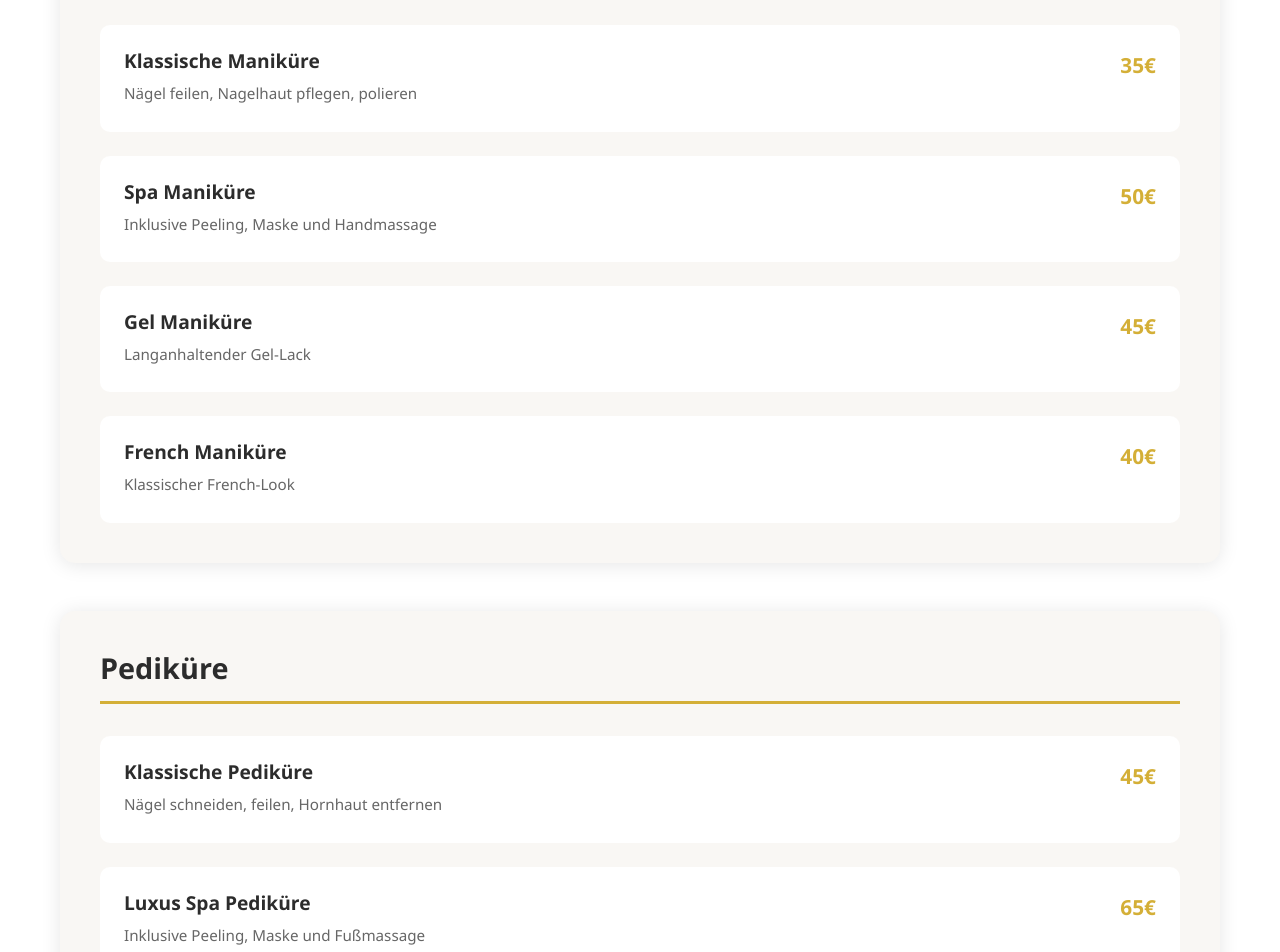
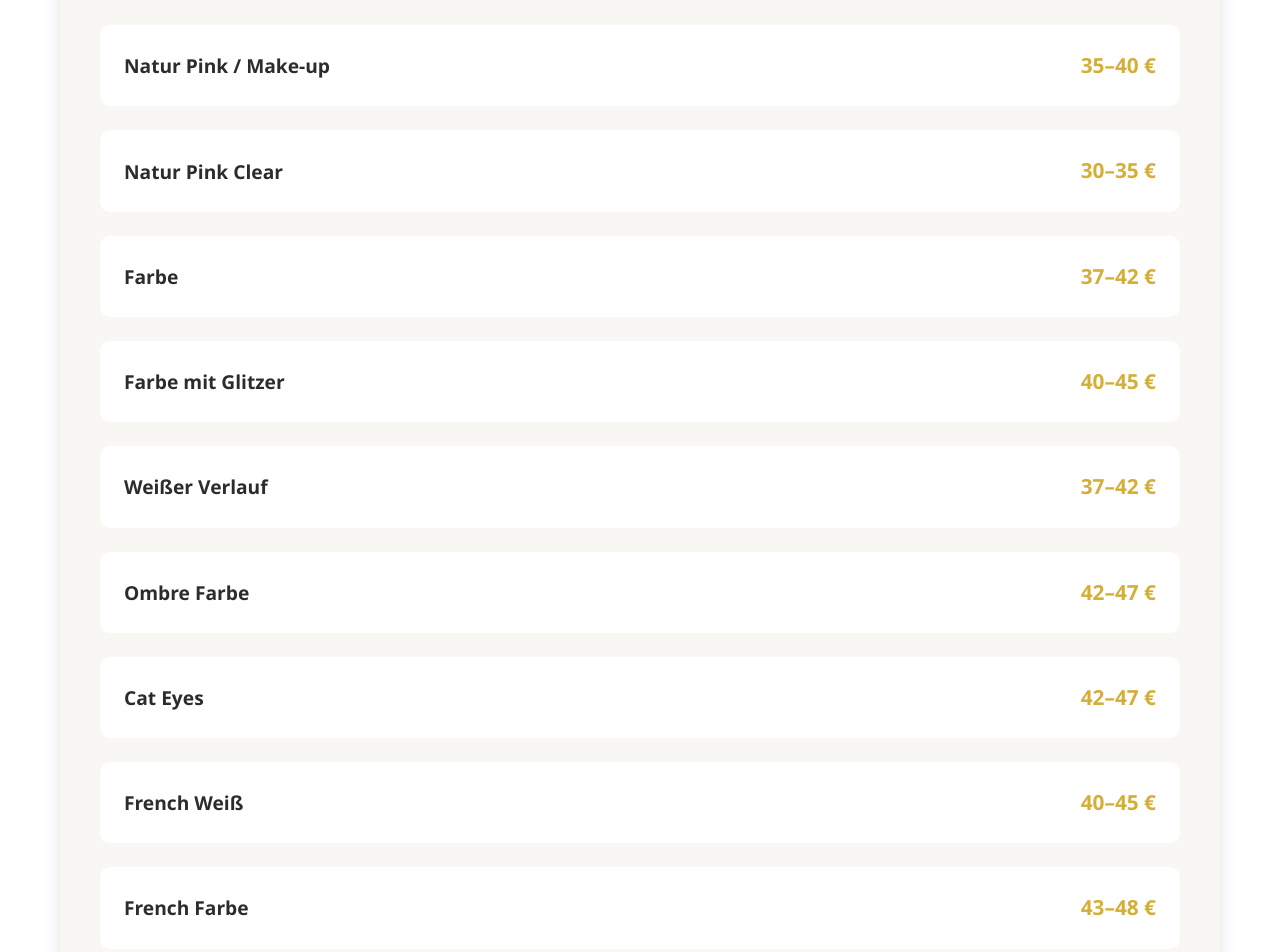
Before and after one commit to frontwebil/luxury-usa-nails, a React (Vite) app: page /prices in a window 1280 px wide. Shown: the part 480-1432 px from the top of the page. Built offline with nearby package versions, Linux system fonts and the light colour scheme.

Commit message:
Price update + translations

```diff
--- a/src/App.css
+++ b/src/App.css
@@ -637,7 +637,7 @@
 .price-item {
   display: flex;
   justify-content: space-between;
-  align-items: flex-start;
+  align-items: center;
   gap: 2rem;
   padding: 1.5rem;
   background: var(--white);
@@ -657,7 +657,6 @@
 .price-item-info h4 {
   font-size: 1.2rem;
   color: var(--dark-color);
-  margin-bottom: 0.5rem;
 }
 
 .price-item-info p {
--- a/src/pages/PricesPage.jsx
+++ b/src/pages/PricesPage.jsx
@@ -6,62 +6,58 @@ export default function PricesPage() {
 
   const serviceCategories = [
     {
+      key: "modelage",
+      services: [
+        "naturPinkMakeup",
+        "naturPinkClear",
+        "farbe",
+        "farbeMitGlitzer",
+        "weisserVerlauf",
+        "ombreFarbe",
+        "catEyes",
+        "frenchWeiss",
+        "frenchFarbe",
+        "chromAddon",
+      ],
+    },
+    {
       key: "manicure",
-      services: [
-        "classicManicure",
-        "spaManicure",
-        "gelManicure",
-        "frenchManicure",
-      ],
+      services: ["manikuere", "manikuereMitShellac", "nurShellac"],
     },
     {
       key: "pedicure",
       services: [
-        "classicPedicure",
-        "luxurySpaPedicure",
-        "gelPedicure",
-        "frenchPedicure",
+        "nurPedikuere",
+        "pedikuereMitFarbe",
+        "pedikuereMitFrench",
+        "pedikuereMitAcryl",
+        "nurShellacFuesse",
       ],
-    },
-    {
-      key: "extensions",
-      services: ["acrylicNew", "acrylicRefill", "gelNew", "gelRefill"],
-    },
-    {
-      key: "nailArt",
-      services: [
-        "simpleDesign",
-        "complexDesign",
-        "premiumNailArt",
-        "rhinestones",
-      ],
-    },
-    {
-      key: "additional",
-      services: ["polishRemoval", "nailRepair", "paraffinTreatment", "massage"],
     },
   ];
 
   return (
     <section id="prices" className="price-list">
       <Navigation />
+
       <div className="container">
         <div className="section-header">
           <h2>{t("prices.title")}</h2>
           <p>{t("prices.subtitle")}</p>
         </div>
+
         <div className="price-categories">
           {serviceCategories.map((category, index) => (
             <div key={index} className="price-category">
               <h3 className="category-title">
                 {t(`prices.categories.${category.key}`)}
               </h3>
+
               <div className="price-items">
                 {category.services.map((serviceKey, itemIndex) => (
                   <div key={itemIndex} className="price-item">
                     <div className="price-item-info">
                       <h4>{t(`prices.services.${serviceKey}.name`)}</h4>
-                      <p>{t(`prices.services.${serviceKey}.description`)}</p>
                     </div>
                     <div className="price-item-cost">
                       {t(`prices.services.${serviceKey}.price`)}
@@ -72,6 +68,7 @@ export default function PricesPage() {
             </div>
           ))}
         </div>
+
         <div className="price-note">
           <p>{t("prices.note")}</p>
         </div>
--- a/src/translations.js
+++ b/src/translations.js
@@ -1,382 +1,228 @@
 const translations = {
   de: {
     nav: {
-      prices: 'Preise',
-      about: 'Über uns',
-      gallery: 'Galerie',
-      contact: 'Kontakt',
-      bookNow: 'Termin buchen'
+      prices: "Preise",
+      about: "Über uns",
+      gallery: "Galerie",
+      contact: "Kontakt",
+      bookNow: "Termin buchen",
     },
     hero: {
-      subtitle: 'Oppenheim',
-      description: 'Erleben Sie höchste Nagelkunst und Schönheit. Wo Eleganz auf Perfektion trifft.',
-      cta: 'Termin vereinbaren'
+      subtitle: "Oppenheim",
+      description:
+        "Erleben Sie höchste Nagelkunst und Schönheit. Wo Eleganz auf Perfektion trifft.",
+      cta: "Termin vereinbaren",
     },
     prices: {
-      title: 'Preisliste',
-      subtitle: 'Unsere Services und Preise im Überblick',
-      note: 'Alle Preise verstehen sich inklusive Mehrwertsteuer. Individuelle Beratung und Preisanpassungen nach Absprache möglich.',
+      title: "Preisliste",
+      subtitle: "Unsere Services und Preise im Überblick",
+      note: "Alle Preise verstehen sich inklusive Mehrwertsteuer. Individuelle Beratung und Preisanpassungen nach Absprache möglich.",
       categories: {
-        manicure: 'Maniküre',
-        pedicure: 'Pediküre',
-        extensions: 'Nagelverlängerung',
-        nailArt: 'Nageldesign',
-        additional: 'Zusätzliche Services'
+        modelage: "Nagelmodellage / Design",
+        manicure: "Maniküre",
+        pedicure: "Pediküre (Füße)",
       },
       services: {
-        classicManicure: {
-          name: 'Klassische Maniküre',
-          description: 'Nägel feilen, Nagelhaut pflegen, polieren',
-          price: '35€'
-        },
-        spaManicure: {
-          name: 'Spa Maniküre',
-          description: 'Inklusive Peeling, Maske und Handmassage',
-          price: '50€'
-        },
-        gelManicure: {
-          name: 'Gel Maniküre',
-          description: 'Langanhaltender Gel-Lack',
-          price: '45€'
-        },
-        frenchManicure: {
-          name: 'French Maniküre',
-          description: 'Klassischer French-Look',
-          price: '40€'
-        },
-        classicPedicure: {
-          name: 'Klassische Pediküre',
-          description: 'Nägel schneiden, feilen, Hornhaut entfernen',
-          price: '45€'
-        },
-        luxurySpaPedicure: {
-          name: 'Luxus Spa Pediküre',
-          description: 'Inklusive Peeling, Maske und Fußmassage',
-          price: '65€'
-        },
-        gelPedicure: {
-          name: 'Gel Pediküre',
-          description: 'Mit langhaltendem Gel-Lack',
-          price: '55€'
-        },
-        frenchPedicure: {
-          name: 'French Pediküre',
-          description: 'Eleganter French-Style',
-          price: '50€'
-        },
-        acrylicNew: {
-          name: 'Acryl Nägel - Neuanlage',
-          description: 'Komplette Neuanlage mit Acryl',
-          price: '65€'
-        },
-        acrylicRefill: {
-          name: 'Acryl Nägel - Auffüllung',
-          description: 'Auffüllen bestehender Acrylnägel',
-          price: '50€'
-        },
-        gelNew: {
-          name: 'Gel Nägel - Neuanlage',
-          description: 'Komplette Neuanlage mit Gel',
-          price: '70€'
-        },
-        gelRefill: {
-          name: 'Gel Nägel - Auffüllung',
-          description: 'Auffüllen bestehender Gelnägel',
-          price: '55€'
-        },
-        simpleDesign: {
-          name: 'Einfaches Design',
-          description: 'Pro Hand - Streifen, Punkte',
-          price: '15€'
-        },
-        complexDesign: {
-          name: 'Aufwendiges Design',
-          description: 'Pro Hand - Komplexe Muster',
-          price: '25€'
-        },
-        premiumNailArt: {
-          name: 'Nail Art Premium',
-          description: 'Pro Hand - Kunstvolle Designs',
-          price: '35€'
-        },
-        rhinestones: {
-          name: 'Strass & Verzierungen',
-          description: 'Je nach Aufwand',
-          price: 'ab 5€'
-        },
-        polishRemoval: {
-          name: 'Nagellack entfernen',
-          description: 'Gel oder normaler Lack',
-          price: '10€'
-        },
-        nailRepair: {
-          name: 'Nagelreparatur',
-          description: 'Pro Nagel',
-          price: '5€'
-        },
-        paraffinTreatment: {
-          name: 'Paraffinbehandlung',
-          description: 'Für Hände oder Füße',
-          price: '20€'
-        },
-        massage: {
-          name: 'Hand- oder Fußmassage',
-          description: '15 Minuten',
-          price: '15€'
-        }
-      }
+        naturPinkMakeup: { name: "Natur Pink / Make-up", price: "35–40 €" },
+        naturPinkClear: { name: "Natur Pink Clear", price: "30–35 €" },
+        farbe: { name: "Farbe", price: "37–42 €" },
+        farbeMitGlitzer: { name: "Farbe mit Glitzer", price: "40–45 €" },
+        weisserVerlauf: { name: "Weißer Verlauf", price: "37–42 €" },
+        ombreFarbe: { name: "Ombre Farbe", price: "42–47 €" },
+        catEyes: { name: "Cat Eyes", price: "42–47 €" },
+        frenchWeiss: { name: "French Weiß", price: "40–45 €" },
+        frenchFarbe: { name: "French Farbe", price: "43–48 €" },
+        chromAddon: { name: "Chrom", price: "+10 €" },
+
+        manikuere: { name: "Maniküre", price: "15 €" },
+        manikuereMitShellac: { name: "Maniküre mit Shellac", price: "37 €" },
+        nurShellac: { name: "Nur Shellac", price: "27 €" },
+
+        nurPedikuere: { name: "Nur Pediküre", price: "33 €" },
+        pedikuereMitFarbe: { name: "Pediküre mit Farbe", price: "45 €" },
+        pedikuereMitFrench: { name: "Pediküre mit French", price: "47 €" },
+        pedikuereMitAcryl: { name: "Pediküre mit Acryl", price: "58 €" },
+        nurShellacFuesse: { name: "Nur Shellac (Füße)", price: "27 €" },
+      },
     },
     about: {
-      title: 'Über uns',
-      subtitle: 'Ihre Adresse für luxuriöse Nagelpflege',
-      text1: 'Willkommen bei Luxury USA Nails Oppenheim, wo Schönheit und Entspannung zusammenkommen. Unser erfahrenes Team von Nageldesignern ist darauf spezialisiert, Ihnen höchste Qualität in einer sauberen, komfortablen und eleganten Umgebung zu bieten.',
-      text2: 'Wir verwenden nur erstklassige Produkte und die neuesten Techniken, um sicherzustellen, dass Ihre Nägel makellos aussehen und gesund bleiben. Ob Sie eine klassische Maniküre, trendiges Nageldesign oder eine entspannende Spa-Pediküre suchen - wir setzen Ihre Wünsche in die Realität um.',
-      text3: 'Bei Luxury USA Nails glauben wir, dass jeder Kunde individuelle Aufmerksamkeit und außergewöhnlichen Service verdient. Besuchen Sie uns und erleben Sie den Unterschied, den wahre Luxus-Nagelpflege ausmachen kann.',
+      title: "Über uns",
+      subtitle: "Ihre Adresse für luxuriöse Nagelpflege",
+      text1:
+        "Willkommen bei Luxury USA Nails Oppenheim, wo Schönheit und Entspannung zusammenkommen. Unser erfahrenes Team von Nageldesignern ist darauf spezialisiert, Ihnen höchste Qualität in einer sauberen, komfortablen und eleganten Umgebung zu bieten.",
+      text2:
+        "Wir verwenden nur erstklassige Produkte und die neuesten Techniken, um sicherzustellen, dass Ihre Nägel makellos aussehen und gesund bleiben. Ob Sie eine klassische Maniküre, trendiges Nageldesign oder eine entspannende Spa-Pediküre suchen - wir setzen Ihre Wünsche in die Realität um.",
+      text3:
+        "Bei Luxury USA Nails glauben wir, dass jeder Kunde individuelle Aufmerksamkeit und außergewöhnlichen Service verdient. Besuchen Sie uns und erleben Sie den Unterschied, den wahre Luxus-Nagelpflege ausmachen kann.",
       features: {
         premium: {
-          title: 'Premium Produkte',
-          description: 'Nur die feinsten Nagelpflegeprodukte'
+          title: "Premium Produkte",
+          description: "Nur die feinsten Nagelpflegeprodukte",
         },
         experts: {
-          title: 'Erfahrene Experten',
-          description: 'Hochqualifizierte und erfahrene Profis'
+          title: "Erfahrene Experten",
+          description: "Hochqualifizierte und erfahrene Profis",
         },
         hygiene: {
-          title: 'Höchste Hygienestandards',
-          description: 'Makelloses Reinigen und Sterilisation'
-        }
-      }
+          title: "Höchste Hygienestandards",
+          description: "Makelloses Reinigen und Sterilisation",
+        },
+      },
     },
     gallery: {
-      title: 'Unsere Arbeiten',
-      subtitle: 'Entdecken Sie unsere wunderschönen Nageldesigns',
-      view: 'Ansehen',
-      seeMore: 'Mehr sehen'
+      title: "Unsere Arbeiten",
+      subtitle: "Entdecken Sie unsere wunderschönen Nageldesigns",
+      view: "Ansehen",
+      seeMore: "Mehr sehen",
     },
     contact: {
-      title: 'Termin buchen',
-      subtitle: 'Wir freuen uns auf Ihren Besuch',
-      visit: 'Besuchen Sie uns',
-      contactInfo: 'Kontakt',
-      hours: 'Öffnungszeiten',
-      phone: 'Telefon',
+      title: "Termin buchen",
+      subtitle: "Wir freuen uns auf Ihren Besuch",
+      visit: "Besuchen Sie uns",
+      contactInfo: "Kontakt",
+      hours: "Öffnungszeiten",
+      phone: "Telefon",
       address: {
-        street: 'Hauptstraße 123',
-        city: '55276 Oppenheim',
-        country: 'Deutschland'
+        street: "Hauptstraße 123",
+        city: "55276 Oppenheim",
+        country: "Deutschland",
       },
       schedule: {
-        weekdays: 'Montag - Freitag: 9:00 - 19:00',
-        saturday: 'Samstag: 9:00 - 18:00',
-        sunday: 'Sonntag: Geschlossen'
+        weekdays: "Montag - Freitag: 9:00 - 19:00",
+        saturday: "Samstag: 9:00 - 18:00",
+        sunday: "Sonntag: Geschlossen",
       },
       form: {
-        name: 'Ihr Name *',
-        phone: 'Ihre Telefonnummer *',
-        date: 'Datum',
-        time: 'Uhrzeit',
-        services: 'Wählen Sie Ihre gewünschten Services *',
-        message: 'Besondere Wünsche oder bevorzugte Behandlung',
-        submit: 'Termin anfragen',
-        successMessage: 'Vielen Dank für Ihre Terminanfrage! Wir werden uns in Kürze bei Ihnen melden.'
-      }
+        name: "Ihr Name *",
+        phone: "Ihre Telefonnummer *",
+        date: "Datum",
+        time: "Uhrzeit",
+        services: "Wählen Sie Ihre gewünschten Services *",
+        message: "Besondere Wünsche oder bevorzugte Behandlung",
+        submit: "Termin anfragen",
+        successMessage:
+          "Vielen Dank für Ihre Terminanfrage! Wir werden uns in Kürze bei Ihnen melden.",
+      },
     },
     footer: {
-      description: 'Ihre Adresse für erstklassige Nagelpflege in Oppenheim',
-      quickLinks: 'Schnelllinks',
-      contactInfo: 'Kontaktinformationen',
-      rights: 'Alle Rechte vorbehalten.'
-    }
+      description: "Ihre Adresse für erstklassige Nagelpflege in Oppenheim",
+      quickLinks: "Schnelllinks",
+      contactInfo: "Kontaktinformationen",
+      rights: "Alle Rechte vorbehalten.",
+    },
   },
   en: {
     nav: {
-      prices: 'Prices',
-      about: 'About',
-      gallery: 'Gallery',
-      contact: 'Contact',
-      bookNow: 'Book Now'
+      prices: "Prices",
+      about: "About",
+      gallery: "Gallery",
+      contact: "Contact",
+      bookNow: "Book Now",
     },
     hero: {
-      subtitle: 'Oppenheim',
-      description: 'Experience the highest level of nail artistry and beauty. Where elegance meets perfection.',
-      cta: 'Book Appointment'
+      subtitle: "Oppenheim",
+      description:
+        "Experience the highest level of nail artistry and beauty. Where elegance meets perfection.",
+      cta: "Book Appointment",
     },
     prices: {
-      title: 'Price List',
-      subtitle: 'Our services and prices at a glance',
-      note: 'All prices include VAT. Individual consultation and price adjustments possible upon request.',
+      title: "Price List",
+      subtitle: "Our services and prices at a glance",
+      note: "All prices include VAT. Individual consultation and price adjustments possible upon request.",
       categories: {
-        manicure: 'Manicure',
-        pedicure: 'Pedicure',
-        extensions: 'Nail Extensions',
-        nailArt: 'Nail Art',
-        additional: 'Additional Services'
+        modelage: "Nail Modeling / Design",
+        manicure: "Manicure",
+        pedicure: "Pedicure (Feet)",
       },
       services: {
-        classicManicure: {
-          name: 'Classic Manicure',
-          description: 'Filing nails, cuticle care, polishing',
-          price: '€35'
-        },
-        spaManicure: {
-          name: 'Spa Manicure',
-          description: 'Including exfoliation, mask and hand massage',
-          price: '€50'
-        },
-        gelManicure: {
-          name: 'Gel Manicure',
-          description: 'Long-lasting gel polish',
-          price: '€45'
-        },
-        frenchManicure: {
-          name: 'French Manicure',
-          description: 'Classic French look',
-          price: '€40'
-        },
-        classicPedicure: {
-          name: 'Classic Pedicure',
-          description: 'Cutting nails, filing, removing calluses',
-          price: '€45'
-        },
-        luxurySpaPedicure: {
-          name: 'Luxury Spa Pedicure',
-          description: 'Including exfoliation, mask and foot massage',
-          price: '€65'
-        },
-        gelPedicure: {
-          name: 'Gel Pedicure',
-          description: 'With long-lasting gel polish',
-          price: '€55'
-        },
-        frenchPedicure: {
-          name: 'French Pedicure',
-          description: 'Elegant French style',
-          price: '€50'
-        },
-        acrylicNew: {
-          name: 'Acrylic Nails - New Set',
-          description: 'Complete new set with acrylic',
-          price: '€65'
-        },
-        acrylicRefill: {
-          name: 'Acrylic Nails - Refill',
-          description: 'Refilling existing acrylic nails',
-          price: '€50'
-        },
-        gelNew: {
-          name: 'Gel Nails - New Set',
-          description: 'Complete new set with gel',
-          price: '€70'
-        },
-        gelRefill: {
-          name: 'Gel Nails - Refill',
-          description: 'Refilling existing gel nails',
-          price: '€55'
-        },
-        simpleDesign: {
-          name: 'Simple Design',
-          description: 'Per hand - Stripes, dots',
-          price: '€15'
-        },
-        complexDesign: {
-          name: 'Complex Design',
-          description: 'Per hand - Intricate patterns',
-          price: '€25'
-        },
-        premiumNailArt: {
-          name: 'Premium Nail Art',
-          description: 'Per hand - Artistic designs',
-          price: '€35'
-        },
-        rhinestones: {
-          name: 'Rhinestones & Decorations',
-          description: 'Depending on complexity',
-          price: 'from €5'
-        },
-        polishRemoval: {
-          name: 'Polish Removal',
-          description: 'Gel or regular polish',
-          price: '€10'
-        },
-        nailRepair: {
-          name: 'Nail Repair',
-          description: 'Per nail',
-          price: '€5'
-        },
-        paraffinTreatment: {
-          name: 'Paraffin Treatment',
-          description: 'For hands or feet',
-          price: '€20'
-        },
-        massage: {
-          name: 'Hand or Foot Massage',
-          description: '15 minutes',
-          price: '€15'
-        }
-      }
+        naturPinkMakeup: { name: "Natural Pink / Make-up", price: "35–40 €" },
+        naturPinkClear: { name: "Natural Pink Clear", price: "30–35 €" },
+        farbe: { name: "Color", price: "37–42 €" },
+        farbeMitGlitzer: { name: "Color with Glitter", price: "40–45 €" },
+        weisserVerlauf: { name: "White Gradient", price: "37–42 €" },
+        ombreFarbe: { name: "Ombre Color", price: "42–47 €" },
+        catEyes: { name: "Cat Eyes", price: "42–47 €" },
+        frenchWeiss: { name: "French White", price: "40–45 €" },
+        frenchFarbe: { name: "French Color", price: "43–48 €" },
+        chromAddon: { name: "Chrome", price: "+10 €" },
+
+        manikuere: { name: "Manicure", price: "15 €" },
+        manikuereMitShellac: { name: "Manicure with Shellac", price: "37 €" },
+        nurShellac: { name: "Shellac Only", price: "27 €" },
+
+        nurPedikuere: { name: "Pedicure Only", price: "33 €" },
+        pedikuereMitFarbe: { name: "Pedicure with Color", price: "45 €" },
+        pedikuereMitFrench: { name: "Pedicure with French", price: "47 €" },
+        pedikuereMitAcryl: { name: "Pedicure with Acrylic", price: "58 €" },
+        nurShellacFuesse: { name: "Shellac Only (Feet)", price: "27 €" },
+      },
     },
     about: {
-      title: 'About Us',
-      subtitle: 'Your destination for luxury nail care',
-      text1: 'Welcome to Luxury USA Nails Oppenheim, where beauty and relaxation come together. Our experienced team of nail designers specializes in providing you with the highest quality in a clean, comfortable, and elegant environment.',
-      text2: 'We use only premium products and the latest techniques to ensure your nails look flawless and stay healthy. Whether you are looking for a classic manicure, trendy nail art, or a relaxing spa pedicure - we bring your vision to reality.',
-      text3: 'At Luxury USA Nails, we believe that every customer deserves individual attention and exceptional service. Visit us and experience the difference that true luxury nail care can make.',
+      title: "About Us",
+      subtitle: "Your destination for luxury nail care",
+      text1:
+        "Welcome to Luxury USA Nails Oppenheim, where beauty and relaxation come together. Our experienced team of nail designers specializes in providing you with the highest quality in a clean, comfortable, and elegant environment.",
+      text2:
+        "We use only premium products and the latest techniques to ensure your nails look flawless and stay healthy. Whether you are looking for a classic manicure, trendy nail art, or a relaxing spa pedicure - we bring your vision to reality.",
+      text3:
+        "At Luxury USA Nails, we believe that every customer deserves individual attention and exceptional service. Visit us and experience the difference that true luxury nail care can make.",
       features: {
         premium: {
-          title: 'Premium Products',
-          description: 'Only the finest nail care products'
+          title: "Premium Products",
+          description: "Only the finest nail care products",
         },
         experts: {
-          title: 'Experienced Experts',
-          description: 'Highly qualified and experienced professionals'
+          title: "Experienced Experts",
+          description: "Highly qualified and experienced professionals",
         },
         hygiene: {
-          title: 'Highest Hygiene Standards',
-          description: 'Impeccable cleaning and sterilization'
-        }
-      }
+          title: "Highest Hygiene Standards",
+          description: "Impeccable cleaning and sterilization",
+        },
+      },
     },
     gallery: {
-      title: 'Our Work',
-      subtitle: 'Discover our beautiful nail designs',
-      view: 'View',
-      seeMore: 'See More'
+      title: "Our Work",
+      subtitle: "Discover our beautiful nail designs",
+      view: "View",
+      seeMore: "See More",
     },
     contact: {
-      title: 'Book Appointment',
-      subtitle: 'We look forward to your visit',
-      visit: 'Visit Us',
-      contactInfo: 'Contact',
-      hours: 'Opening Hours',
-      phone: 'Phone',
+      title: "Book Appointment",
+      subtitle: "We look forward to your visit",
+      visit: "Visit Us",
+      contactInfo: "Contact",
+      hours: "Opening Hours",
+      phone: "Phone",
       address: {
-        street: 'Hauptstraße 123',
-        city: '55276 Oppenheim',
-        country: 'Germany'
+        street: "Hauptstraße 123",
+        city: "55276 Oppenheim",
+        country: "Germany",
       },
       schedule: {
-        weekdays: 'Monday - Friday: 9:00 AM - 7:00 PM',
-        saturday: 'Saturday: 9:00 AM - 6:00 PM',
-        sunday: 'Sunday: Closed'
+        weekdays: "Monday - Friday: 9:00 AM - 7:00 PM",
+        saturday: "Saturday: 9:00 AM - 6:00 PM",
+        sunday: "Sunday: Closed",
       },
       form: {
-        name: 'Your Name *',
-        phone: 'Your Phone Number *',
-        date: 'Date',
-        time: 'Time',
-        services: 'Select Your Desired Services *',
-        message: 'Special requests or preferred treatment',
-        submit: 'Request Appointment',
-        successMessage: 'Thank you for your booking request! We will contact you shortly.'
-      }
+        name: "Your Name *",
+        phone: "Your Phone Number *",
+        date: "Date",
+        time: "Time",
+        services: "Select Your Desired Services *",
+        message: "Special requests or preferred treatment",
+        submit: "Request Appointment",
+        successMessage:
+          "Thank you for your booking request! We will contact you shortly.",
+      },
     },
     footer: {
-      description: 'Your destination for premium nail care in Oppenheim',
-      quickLinks: 'Quick Links',
-      contactInfo: 'Contact Information',
-      rights: 'All rights reserved.'
-    }
-  }
-}
+      description: "Your destination for premium nail care in Oppenheim",
+      quickLinks: "Quick Links",
+      contactInfo: "Contact Information",
+      rights: "All rights reserved.",
+    },
+  },
+};
 
-export default translations
+export default translations;
```
Also changed, not shown: src/components/PriceList.jsx (+33 -40 lines).
